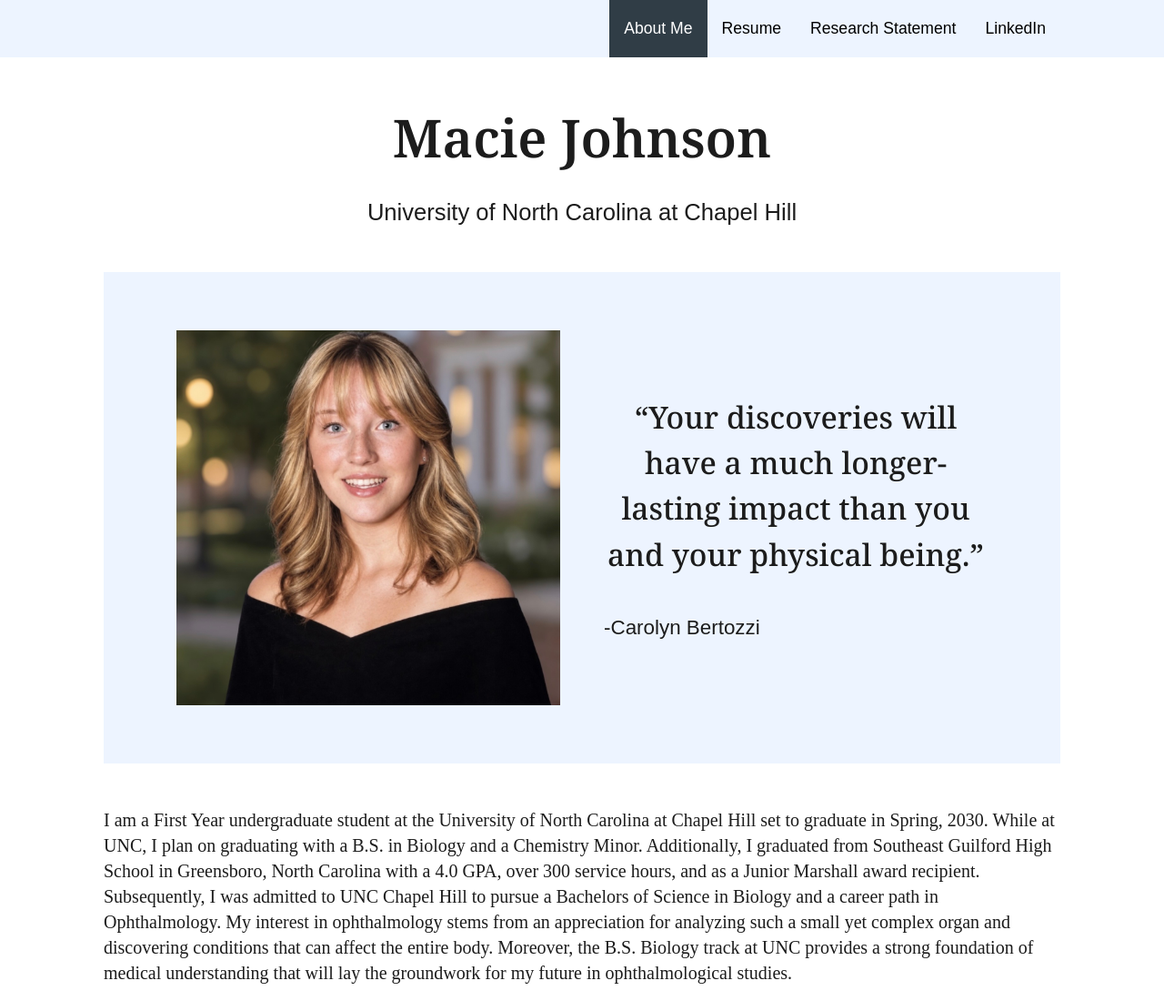
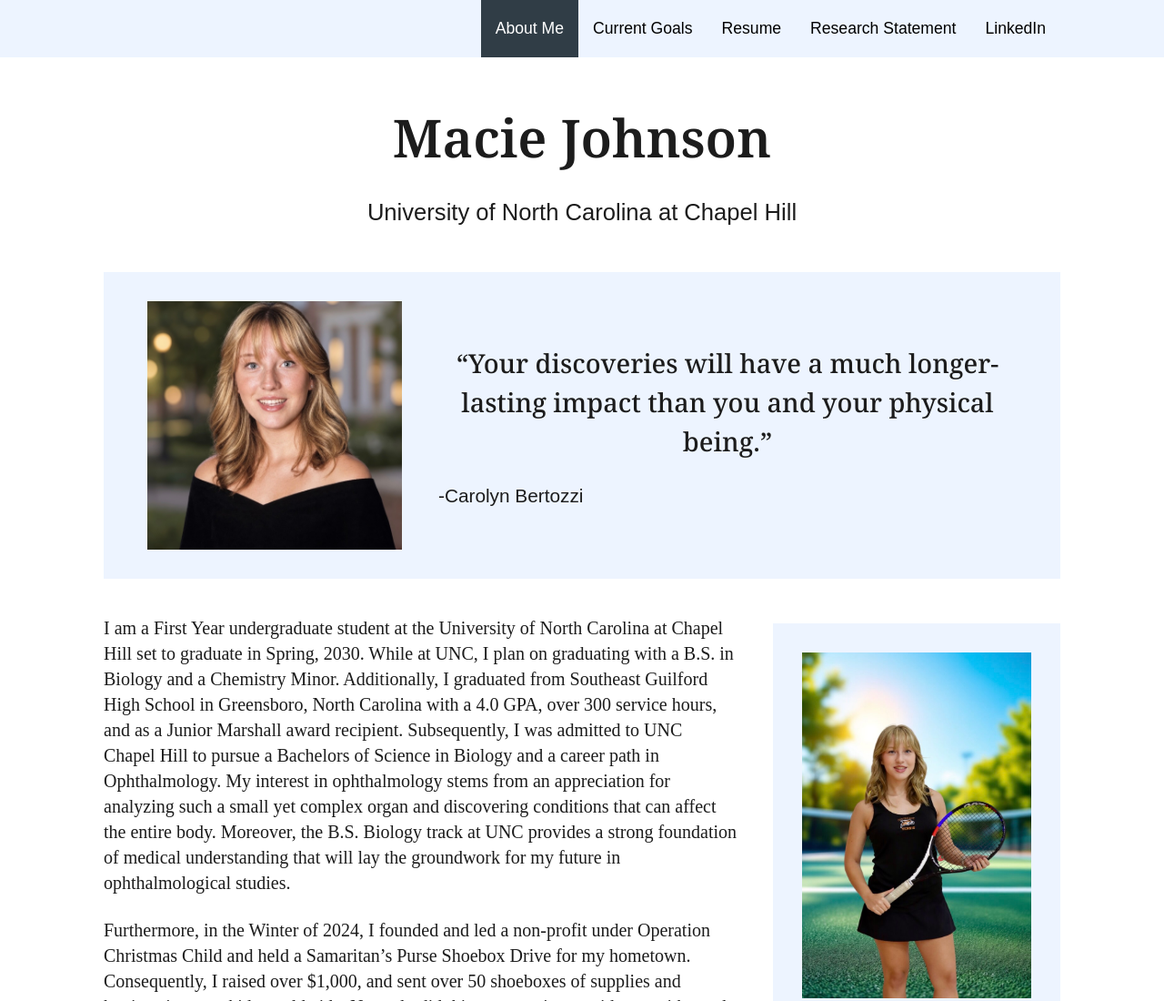
Before and after one commit to MacieJohnson/MacieJohnson.github.io, a plain HTML site: page index.html in a window 1280 px wide. Shown: the top 1100 px of the page at 91% size. Drawn offline with Linux system fonts and the light colour scheme.

Commit message:
publish to website

```diff
--- a/css/style.css
+++ b/css/style.css
@@ -1,4 +1,4 @@
-/* ---------- Colors: change these to restyle the whole site ---------- */
+/* ---------- Colors ---------- */
 :root {
   --nav-bg: #edf4ff;        /* same light blue as the quote boxes */
   --nav-fill: #303d46;      /* darker blue box behind hovered / current link */
@@ -19,7 +19,7 @@ body {
 .container { max-width: 1100px; margin: 0 auto; padding: 0 1.5rem 3rem; }
 p { margin: 0 0 1.5rem; }
 
-/* ---------- Navigation: full-width bar, links on the right ---------- */
+/* ---------- Navigation Bar ---------- */
 .site-nav { background: var(--nav-bg); }
 .nav-inner {
   max-width: 1100px;
@@ -27,17 +27,17 @@ p { margin: 0 0 1.5rem; }
   padding: 0 1.5rem;
   display: flex;
   flex-wrap: wrap;
-  justify-content: flex-end;     /* pushes buttons to the right */
+  justify-content: flex-end;     /* looks better for these to be on the right */
 }
 .site-nav a {
   font-family: Arial, Helvetica, sans-serif;
   font-size: 1.1rem;
-  color: #000;              /* black buttons */
+  color: #000;              /* black buttons they look better */
   text-decoration: none;
   padding: 1.2rem 1rem;
   transition: background 0.2s, color 0.2s;
 }
-/* darker blue box with white text on hover and for the current page */
+/* darker blue box effect on white text */
 .site-nav a:hover,
 .site-nav a:focus-visible,
 .site-nav a.active { background: var(--nav-fill); color: #fff; }
@@ -54,25 +54,25 @@ h1 { text-align: center; font-size: 3.6rem; font-weight: 600; margin: 3rem 0 1.5
   margin: 0 0 3rem;
 }
 
-/* ---------- Blue feature box (About Me: photo + quote) ---------- */
+/* ---------- Blue box with portrait photo and quote ---------- */
 .feature {
   background: var(--box-bg);
   display: grid;
-  grid-template-columns: 1fr 1fr;
-  gap: 3rem;
+  grid-template-columns: minmax(0, 280px) 1fr;   /* smaller portrait */
+  gap: 2.5rem;
   align-items: center;
-  padding: 4rem 5rem;
-  margin-bottom: 3rem;
+  padding: 2rem 3rem;
+  margin-bottom: 2.5rem;
 }
 .feature img { width: 100%; height: auto; display: block; }
-.quote { font-size: 2.1rem; line-height: 1.5; text-align: center; margin: 0 0 2.5rem; }
-.quote-author { font-family: Arial, Helvetica, sans-serif; font-size: 1.4rem; margin: 0; }
+.quote { font-size: 1.8rem; line-height: 1.5; text-align: center; margin: 0 0 1.5rem; }
+.quote-author { font-family: Arial, Helvetica, sans-serif; font-size: 1.3rem; margin: 0; }
 
-/* Research page: quote box with no photo */
+/* Research page with quote box with no photo */
 .quote-box { background: var(--box-bg); padding: 3.5rem 4rem; margin-bottom: 3rem; text-align: center; }
 .quote-box .quote-author { text-align: center; }
 
-/* ---------- Text + photo side by side ---------- */
+/* ---------- Text and photo side by side ---------- */
 .photo-layout {
   display: grid;
   grid-template-columns: 1fr minmax(240px, 30%);
@@ -115,7 +115,7 @@ footer {
 .delay-1 { animation-delay: 0.25s; }   /* university line */
 .delay-2 { animation-delay: 0.55s; }   /* blue photo + quote box */
 
-/* people who turn off animations in their settings just see the page */
+/* for people who turn off animations in their settings just see the page */
 @media (prefers-reduced-motion: reduce) {
   .fade-in { animation: none; opacity: 1; }
 }
--- a/index.html
+++ b/index.html
@@ -13,6 +13,7 @@
   <header class="site-nav">
     <nav class="nav-inner">
       <a href="index.html" class="active" aria-current="page">About Me</a>
+      <a href="goals.html">Current Goals</a>
       <a href="resume.html">Resume</a>
       <a href="research.html">Research Statement</a>
       <a href="https://www.linkedin.com/in/macie-johnson-216745394/" target="_blank" rel="noopener">LinkedIn</a>
@@ -31,25 +32,16 @@
     </section>
 
     <main>
-      <p>I am a First Year undergraduate student at the University of North Carolina at Chapel Hill set to graduate in Spring, 2030. While at UNC, I plan on graduating with a B.S. in Biology and a Chemistry Minor. Additionally, I graduated from Southeast Guilford High School in Greensboro, North Carolina with a 4.0 GPA, over 300 service hours, and as a Junior Marshall award recipient. Subsequently, I was admitted to UNC Chapel Hill to pursue a Bachelors of Science in Biology and a career path in Ophthalmology. My interest in ophthalmology stems from an appreciation for analyzing such a small yet complex organ and discovering conditions that can affect the entire body. Moreover, the B.S. Biology track at UNC provides a strong foundation of medical understanding that will lay the groundwork for my future in ophthalmological studies.</p>
-
       <div class="photo-layout">
         <div>
+          <p>I am a First Year undergraduate student at the University of North Carolina at Chapel Hill set to graduate in Spring, 2030. While at UNC, I plan on graduating with a B.S. in Biology and a Chemistry Minor. Additionally, I graduated from Southeast Guilford High School in Greensboro, North Carolina with a 4.0 GPA, over 300 service hours, and as a Junior Marshall award recipient. Subsequently, I was admitted to UNC Chapel Hill to pursue a Bachelors of Science in Biology and a career path in Ophthalmology. My interest in ophthalmology stems from an appreciation for analyzing such a small yet complex organ and discovering conditions that can affect the entire body. Moreover, the B.S. Biology track at UNC provides a strong foundation of medical understanding that will lay the groundwork for my future in ophthalmological studies.</p>
           <p>Furthermore, in the Winter of 2024, I founded and led a non-profit under Operation Christmas Child and held a Samaritan’s Purse Shoebox Drive for my hometown. Consequently, I raised over $1,000, and sent over 50 shoeboxes of supplies and hygiene items to kids worldwide. Not only did this opportunity provide me with ample inspiration, but enabled my acceptance into Psi Alpha Psychology Honor Society, a prestigious organization with only two chapters in the state. Within PAPHS I served as the secretary, treasurer, and social media manager. In holding three executive board positions within an internationally recognized honor society, I learned to persevere and adapt to a heavy workload.</p>
-          <p>As a result of gaining productive experience and leadership, I am in the process of applying to a number of summer internships related to my field of interest, including but not limited to the National Institute of Health’s Summer Internship Program (SIP) and Wake Forest School of Medicine Internship. Through these programs, I intend on gaining hands-on experience with wet lab research and clinical opportunities. Also, I am interested in acquiring my National Registry of Emergency Technicians (NREMT) certificate and am actively pursuing opportunities to do so within the coming year. Thusly, my interest stems from my desire to diligently face patients for diagnostic care and to have an elaborate grasp of medical understanding.</p>
         </div>
         <figure class="photo-box">
           <img src="images/conference.jpg" alt="Tennis photo">
           <figcaption>I played varsity tennis for four years at Southeast Guilford High School and hope to continue my involvement in the sport through club tennis at UNC Chapel Hill.</figcaption>
         </figure>
       </div>
-
-
-      <p>I am currently involved in the UNC Care Collective, Public Health 360, and the Pre-Optometry Club. I have found all three clubs to be an excellent social outlet, and each provides me with unique opportunities to advance me toward my career goals. UNC Care Collective has allowed me to view medicine from a more empathetic perspective and experience innovative ways to provide for those in need of care. Public Health 360 has empowered me to discuss prevalent public health topics and learn the importance of public health awareness. The Pre-Optometry Club has provided me with numerous service opportunities relevant to vision and advice for entering the competitive eye-medical field.</p>
-
-      <p>Finally, I am currently in Biology 117 to explore careers that facilitate future hands-on volunteer experiences. This exploration was exemplified as the class offered a suture clinic opportunity that was prioritized for Biology 117 students. This suture clinic experience has inspired me to further take Biology 119 and gain real-world experience at the UNC Hospital. Furthermore, taking Biology 119 in the future will provide me more hands-on experience while I work in a capacity within the health system and complete service hours.</p>
-
-      <img class="banner" src="images/banner.jpg" alt="Campus photo">
     </main>
   </div>
   <footer>
```
Also changed, not shown: goals.html (added, +39 -0 lines), research.html (+1 -0 lines), resume.html (+1 -0 lines).
